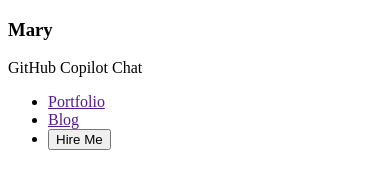
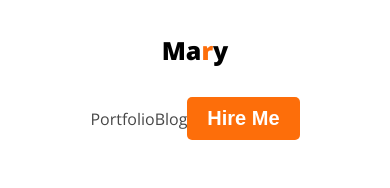
Before and after one commit to abdullkadir1899/New-milseton-1, a plain HTML site: page index.html in a window 390 px wide. Drawn offline with nearby package versions, Linux system fonts and the light colour scheme.

Commit message:
forth commit

```diff
--- a/index.html
+++ b/index.html
@@ -4,15 +4,19 @@
     <meta charset="UTF-8">
     <meta name="viewport" content="width=device-width, initial-scale=1.0">
     <title>web Developer Portfolio</title>
+    <link rel="preconnect" href="https://fonts.googleapis.com">
+    <link rel="preconnect" href="https://fonts.gstatic.com" crossorigin>
+    <link href="https://fonts.googleapis.com/css2?family=Open+Sans:ital,wght@0,300..800;1,300..800&display=swap" rel="stylesheet">
+    <link rel="stylesheet" href="style/style.css">
 </head>
-<body>
+<body class="open-sans-normal">
     <header>
         <nav>
-            <h3>Mary</h3>GitHub Copilot Chat
+            <h3 class="nav-title">Ma<span class="text-primary">r</span>y</h3>
             <ul>
-                <li><a href="">Portfolio</a></li>
-                <li><a href="">Blog</a></li>
-                <li><a href=""><button>Hire Me</button></a></li>
+                <li><a class="dark-2" href="">Portfolio</a></li>
+                <li><a class="dark-2" href="">Blog</a></li>
+                <li><a href=""><button class="btn-primary">Hire Me</button></a></li>
             </ul>
         </nav>
     </header>
--- a/style/style.css
+++ b/style/style.css
@@ -0,0 +1,126 @@
+.open-sans-normal{
+    font-family: 'open sans', sans-serif;
+    font-style: auto;
+}
+
+/* shared style */
+.text-primary{
+    color: #FD6E0A;
+}
+.dark-2{
+    color: #474747;
+}
+
+.btn-primary{
+    background-color: #FD6E0A;
+    color: white;
+    padding: 10px 20px;
+    border-radius: 5px;
+    text-decoration: none;
+    border-style: none;
+    cursor: pointer;
+    font-size: 20px;
+    font-weight: 600;
+}
+
+/* nav style */
+nav{
+    display: flex;
+    align-items: center;
+    justify-content: space-between;
+    margin: 0px 200px;
+}
+
+.nav-title{
+    font-weight: 800;
+    font-size: 45px;
+}
+
+nav ul li{
+    list-style: none;
+    margin: 0 20px;
+}
+
+nav ul{
+    display: flex;
+    margin: 0;
+    padding: 0;
+    align-items: center;
+    justify-content: center;
+}
+
+nav ul li a{
+    text-decoration: none;
+    font-size: 20px;
+}
+
+
+
+
+
+
+
+
+
+
+
+
+
+
+
+
+
+
+
+
+
+
+
+
+
+
+
+
+/* tablet */
+@media screen and (max-width: 768px){
+    nav{
+        flex-direction: column;
+        margin: 0px 50px;
+    }
+
+    .nav-title{
+        font-size: 30px;
+    }
+
+    nav ul li{
+        margin: 10px 0;
+    }
+
+    nav ul li a{
+        font-size: 18px;
+    }
+}
+
+
+
+
+
+/* mobile >>  */
+@media screen and (max-width: 480px){
+    nav{
+        margin: 0px 20px;
+    }
+
+    .nav-title{
+        font-size: 25px;
+    }
+
+    nav ul li{
+        margin: 5px 0;
+    }
+
+    nav ul li a{
+        font-size: 16px;
+    }
+
+}
```
